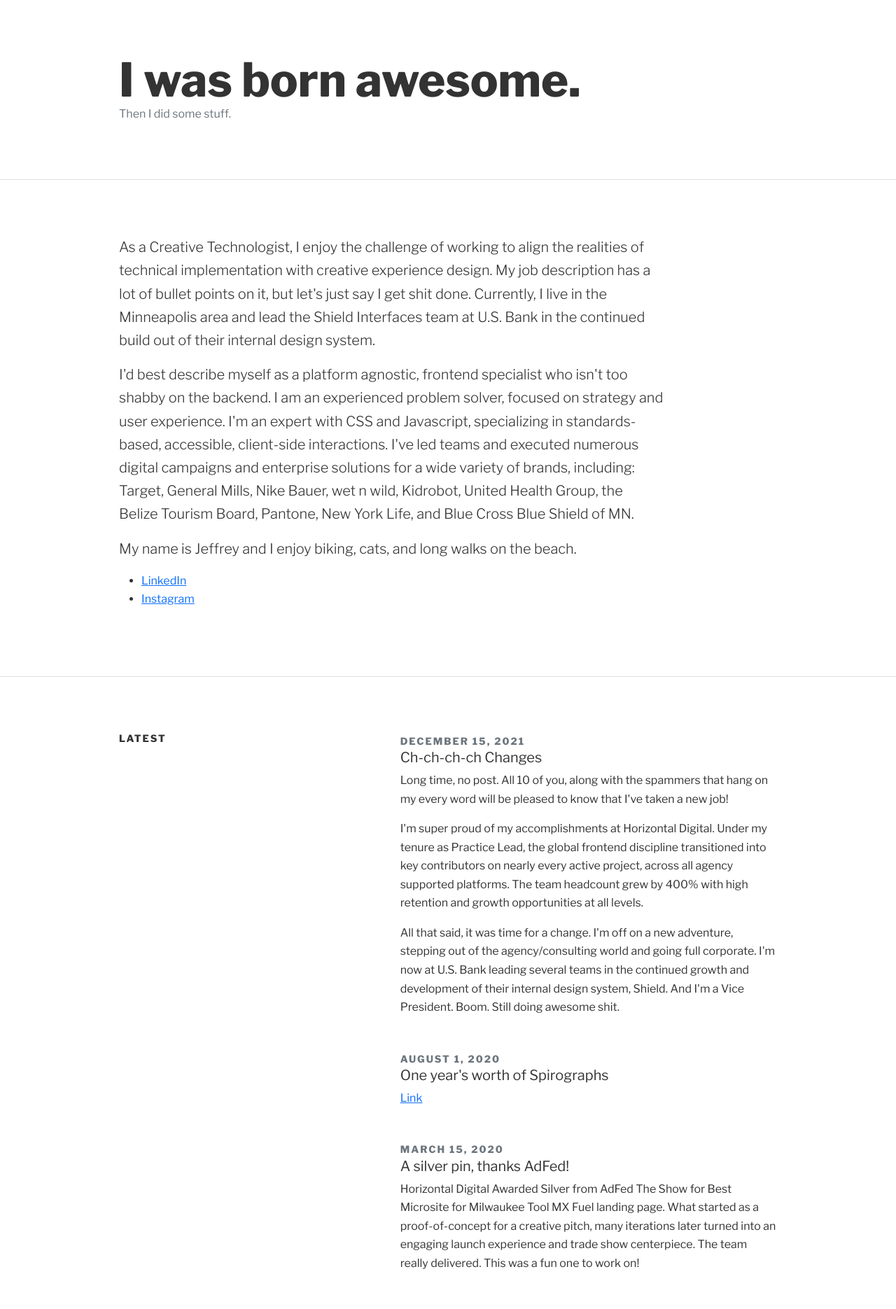
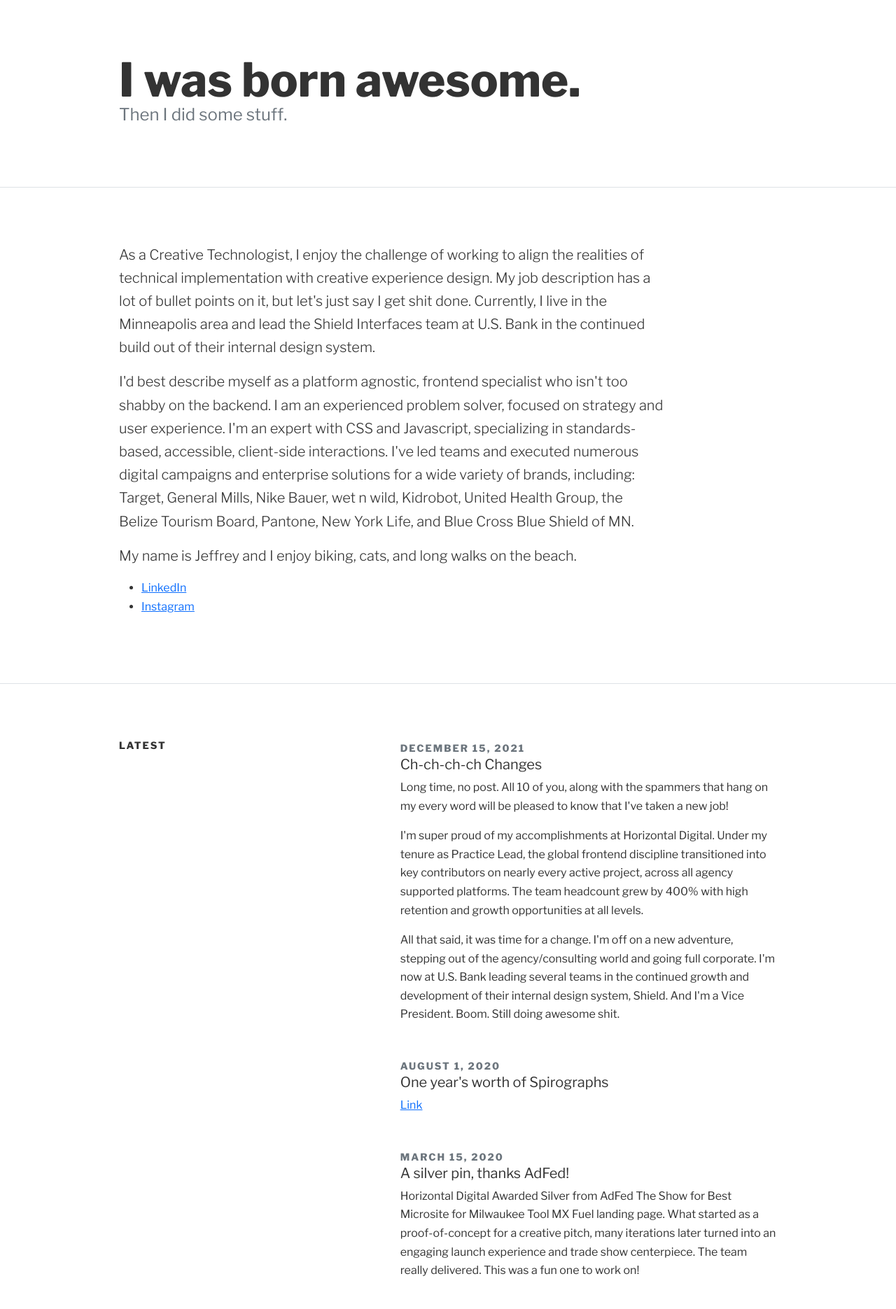
Before and after one commit to jeffreyisham/jeffreyisham.github.io, a Jekyll site: the page built from index.html, in a window 1280 px wide. Shown: the top 1870 px of the page at 70% size. Built offline with Jekyll 4.4.1, drawn with Linux system fonts in a browser that asks for light colours.

Commit message:
Update site-header.html

```diff
--- a/_includes/site-header.html
+++ b/_includes/site-header.html
@@ -1,6 +1,6 @@
 <div class="border-bottom">
   <header class="site-header container">
     <h1 class="site-title fw-bold">I was born awesome.</h1>
-    <div class="site-description text-muted">Then I did some stuff.</div>
+    <div class="site-description h4 text-muted">Then I did some stuff.</div>
   </header>
 </div>
```
